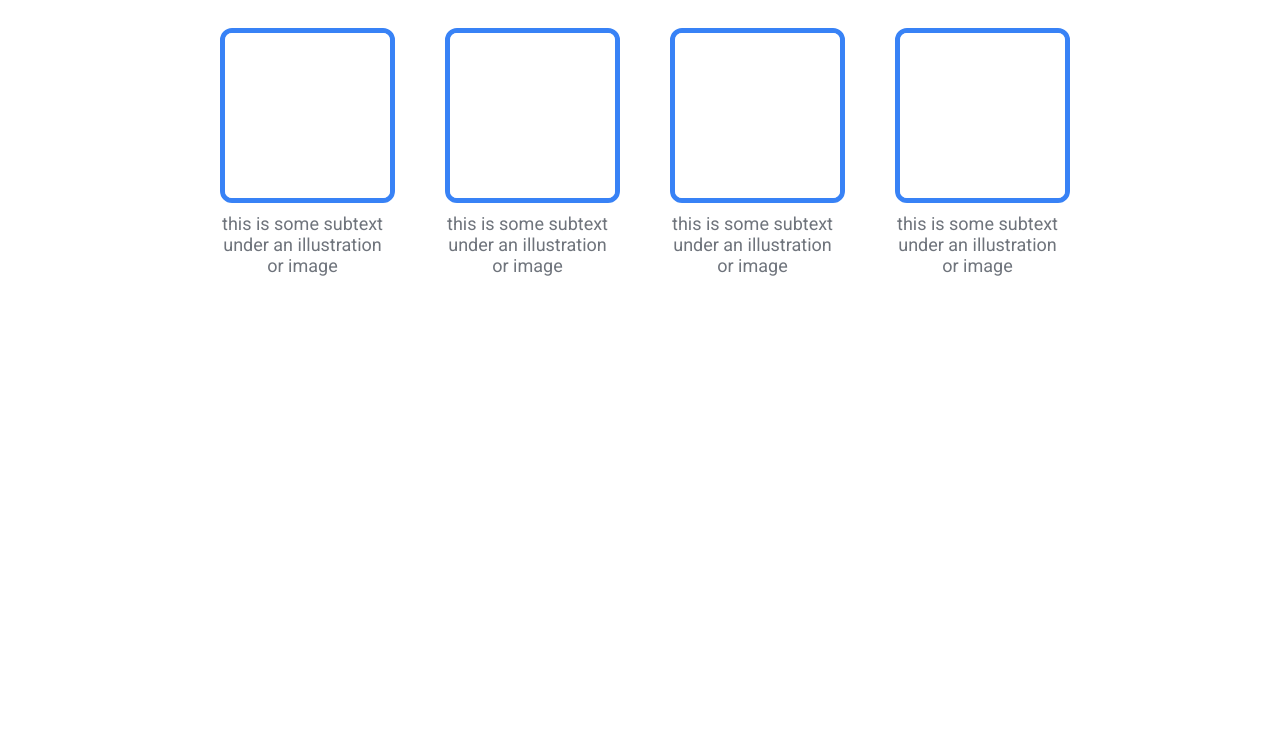
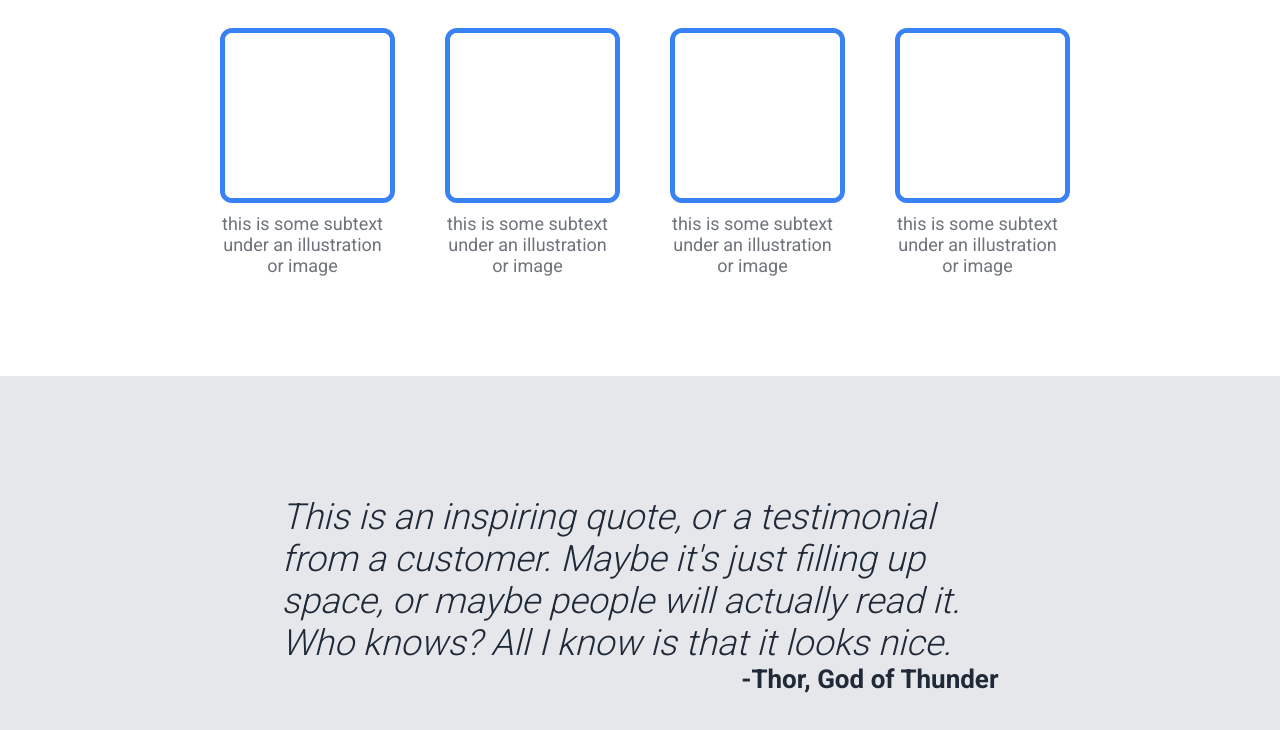
Before and after one commit to TimSchwietzke/TOP_Landing_Page, a plain HTML site: page index.html in a window 1280 px wide. Shown: the part 613-1343 px from the top of the page. Before the commit the page ends 989 px from the top, so only its background shows below. Drawn offline with Linux system fonts and the light colour scheme.

Commit message:
Add and style Quote Section

```diff
--- a/css/styles.css
+++ b/css/styles.css
@@ -142,3 +142,28 @@ button {
   border: 5px solid  #3882F6;
   margin-bottom: 10px;
 }
+
+/* QUOTE-SECTION */
+
+.quote-section {
+  display: flex;
+  flex-direction: column;
+
+  padding: 15vh 22vw;
+
+  background-color: #E5E7EB;
+  color: #1F2937;
+}
+
+.quote-text {
+  font-size: 36px;
+  font-weight: 300;
+  font-style: italic;
+}
+
+.quote-author {
+  font-size: 26px;
+  font-weight: bold;
+  display: flex;
+  justify-content: flex-end;
+}
--- a/index.html
+++ b/index.html
@@ -51,7 +51,14 @@
         </div>
       </div>
     </div>
-    <div class="quote"></div>
+    <div class="quote-section">
+      <div class="quote-text">
+        This is an inspiring quote, or a testimonial from a customer. Maybe it's
+        just filling up space, or maybe people will actually read it. Who knows?
+        All I know is that it looks nice.
+      </div>
+      <div class="quote-author">-Thor, God of Thunder</div>
+    </div>
     <div class="sign_up"></div>
     <div class="footer"></div>
   </body>
```
